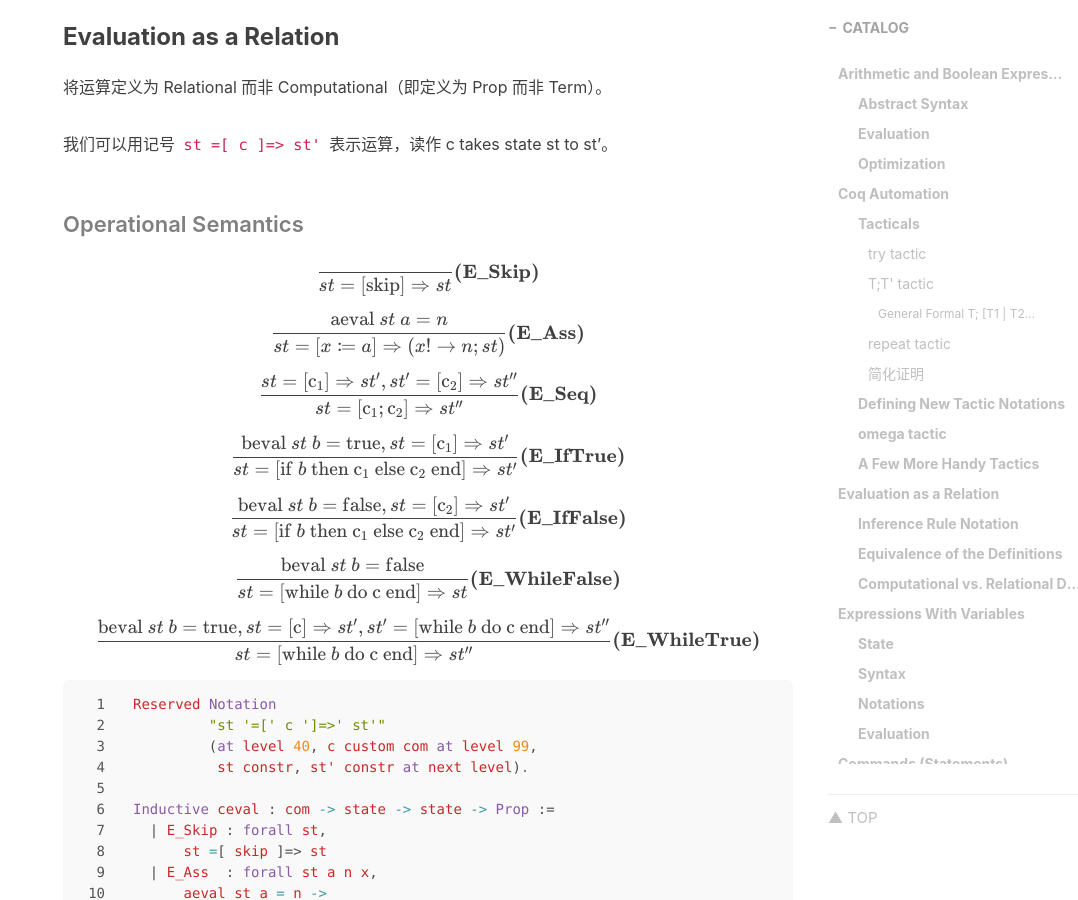
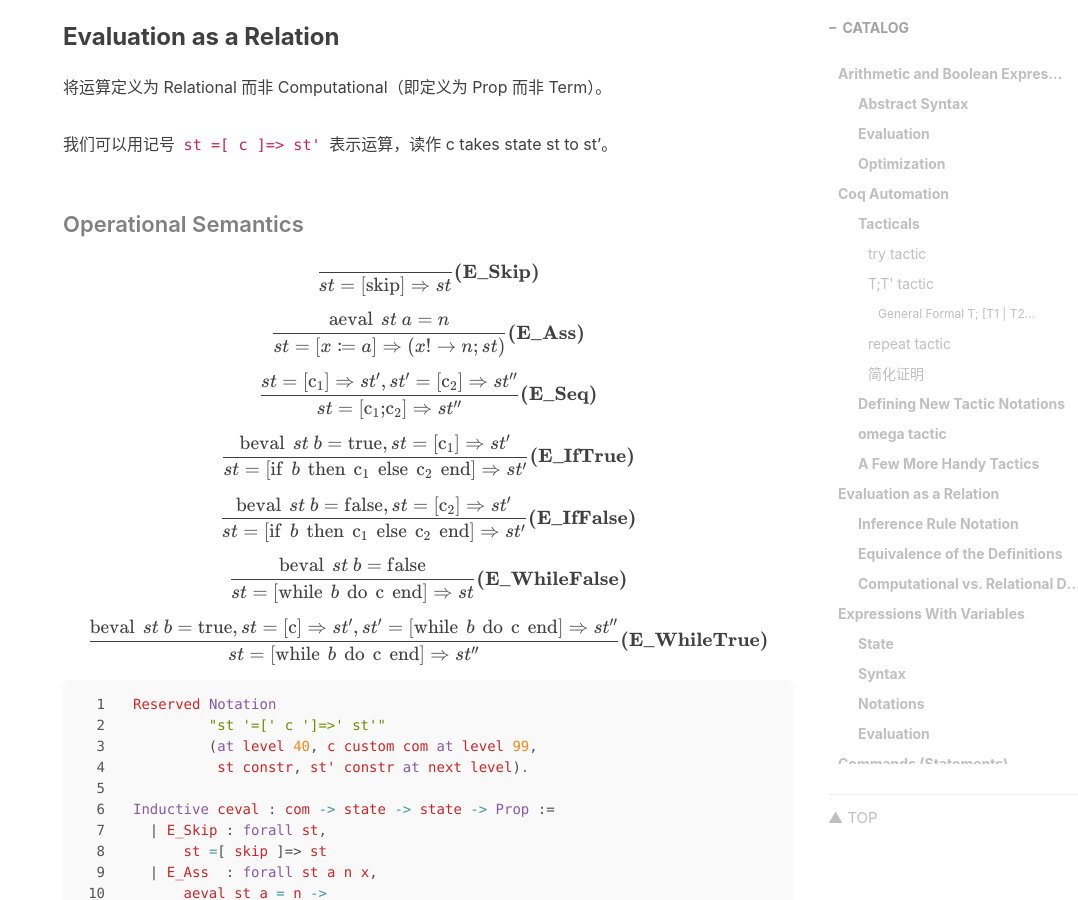
Before and after one commit to LogicLee0902/-LogicLee0902.github.io, a Jekyll site: the page built from _posts/software-foundations/logical-foundations/2021-01-31-logical-foundations-12-imp.md, in a window 1280 px wide and 900 px high, scrolled down 17888 px. Shown: the whole window, without its empty margins (202-1280 px from the left). Built offline with Jekyll 4.4.1, drawn with Linux system fonts in a browser that asks for light colours; nearby versions of some CDN libraries; comment, search, counter and statistics services are not loaded.

```diff
--- a/_posts/software-foundations/logical-foundations/2021-01-31-logical-foundations-12-imp.md
+++ b/_posts/software-foundations/logical-foundations/2021-01-31-logical-foundations-12-imp.md
@@ -723,50 +723,50 @@ Fixpoint loop_false (n : nat) : False := loop_false n.
 
 $$
 \dfrac{}
-{st =[ \mathrm{skip} ]\Rightarrow st}
+{st =[ \operatorname{skip} ]\Rightarrow st}
 \textbf{(E\_Skip)}
 $$
 
 $$
-\dfrac{\mathrm{aeval}\ st\ a = n}
+\dfrac{\operatorname{aeval}\ st\ a = n}
 {st =[ x \coloneqq a ]\Rightarrow (x !\rightarrow n ; st)}
 \textbf{(E\_Ass)}
 $$
 
 $$
-\dfrac{st =[ \mathrm{c_1} ]\Rightarrow st',
-       st' =[ \mathrm{c_2} ]\Rightarrow st''}
-{st =[\mathrm{c_1; c_2}]\Rightarrow st''}
+\dfrac{st =[ \operatorname{c_1} ]\Rightarrow st',
+       st' =[ \operatorname{c_2} ]\Rightarrow st''}
+{st =[\operatorname{c_1; c_2}]\Rightarrow st''}
 \textbf{(E\_Seq)}
 $$
 
 $$
-\dfrac{\mathrm{beval}\ st\ b = \mathrm{true},
-       st =[ \mathrm{c_1}]\Rightarrow st'}
-{st =[\mathrm{if}\ b\ \mathrm{then}\ \mathrm{c_1}
-      \ \mathrm{else}\ \mathrm{c_2}\ \mathrm{end}]\Rightarrow st'}
+\dfrac{\operatorname{beval}\ st\ b = \operatorname{true},
+       st =[ \operatorname{c_1}]\Rightarrow st'}
+{st =[\operatorname{if}\ b\ \operatorname{then}\ \operatorname{c_1}
+      \ \operatorname{else}\ \operatorname{c_2}\ \operatorname{end}]\Rightarrow st'}
 \textbf{(E\_IfTrue)}
 $$
 
 $$
-\dfrac{\mathrm{beval}\ st\ b = \mathrm{false},
-       st =[ \mathrm{c_2}]\Rightarrow st'}
-{st =[\mathrm{if}\ b\ \mathrm{then}\ \mathrm{c_1}
-      \ \mathrm{else}\ \mathrm{c_2}\ \mathrm{end}]\Rightarrow st'}
+\dfrac{\operatorname{beval}\ st\ b = \operatorname{false},
+       st =[ \operatorname{c_2}]\Rightarrow st'}
+{st =[\operatorname{if}\ b\ \operatorname{then}\ \operatorname{c_1}
+      \ \operatorname{else}\ \operatorname{c_2}\ \operatorname{end}]\Rightarrow st'}
 \textbf{(E\_IfFalse)}
 $$
 
 $$
-\dfrac{\mathrm{beval}\ st\ b = \mathrm{false}}
-{st =[\mathrm{while}\ b\ \mathrm{do}\ \mathrm{c}\ \mathrm{end}]\Rightarrow st}
+\dfrac{\operatorname{beval}\ st\ b = \operatorname{false}}
+{st =[\operatorname{while}\ b\ \operatorname{do}\ \operatorname{c}\ \operatorname{end}]\Rightarrow st}
 \textbf{(E\_WhileFalse)}
 $$
 
 $$
-\dfrac{\mathrm{beval}\ st\ b = \mathrm{true},
-       st =[ \mathrm{c} ]\Rightarrow st',
-       st'=[\mathrm{while}\ b\ \mathrm{do}\ \mathrm{c}\ \mathrm{end}]\Rightarrow st''}
-{st =[\mathrm{while}\ b\ \mathrm{do}\ \mathrm{c}\ \mathrm{end}]\Rightarrow st''}
+\dfrac{\operatorname{beval}\ st\ b = \operatorname{true},
+       st =[ \operatorname{c} ]\Rightarrow st',
+       st'=[\operatorname{while}\ b\ \operatorname{do}\ \operatorname{c}\ \operatorname{end}]\Rightarrow st''}
+{st =[\operatorname{while}\ b\ \operatorname{do}\ \operatorname{c}\ \operatorname{end}]\Rightarrow st''}
 \textbf{(E\_WhileTrue)}
 $$
 
```
Also changed, not shown: _posts/buaa/buaa-co/course/2020-10-12-buaa-co-05-single-cycle-processor.md (+1 -1 lines), _posts/buaa/buaa-co/lab/2020-11-19-buaa-co-lab-p4.md (+6 -6 lines), _posts/buaa/buaa-co/lab/2020-11-23-buaa-co-lab-p5.md (+17 -17 lines), _posts/buaa/buaa-co/lab/2020-12-02-buaa-co-lab-p6.md (+6 -6 lines), _posts/dan-friedman/the-little-typer/2021-04-11-the-little-typer-17-the-way-forward.md (added, +168 -0 lines), _posts/types-and-programming-languages/2020-09-29-types-and-programming-languages-03-untyped-arithmetic-expressions.md (+8 -8 lines).
